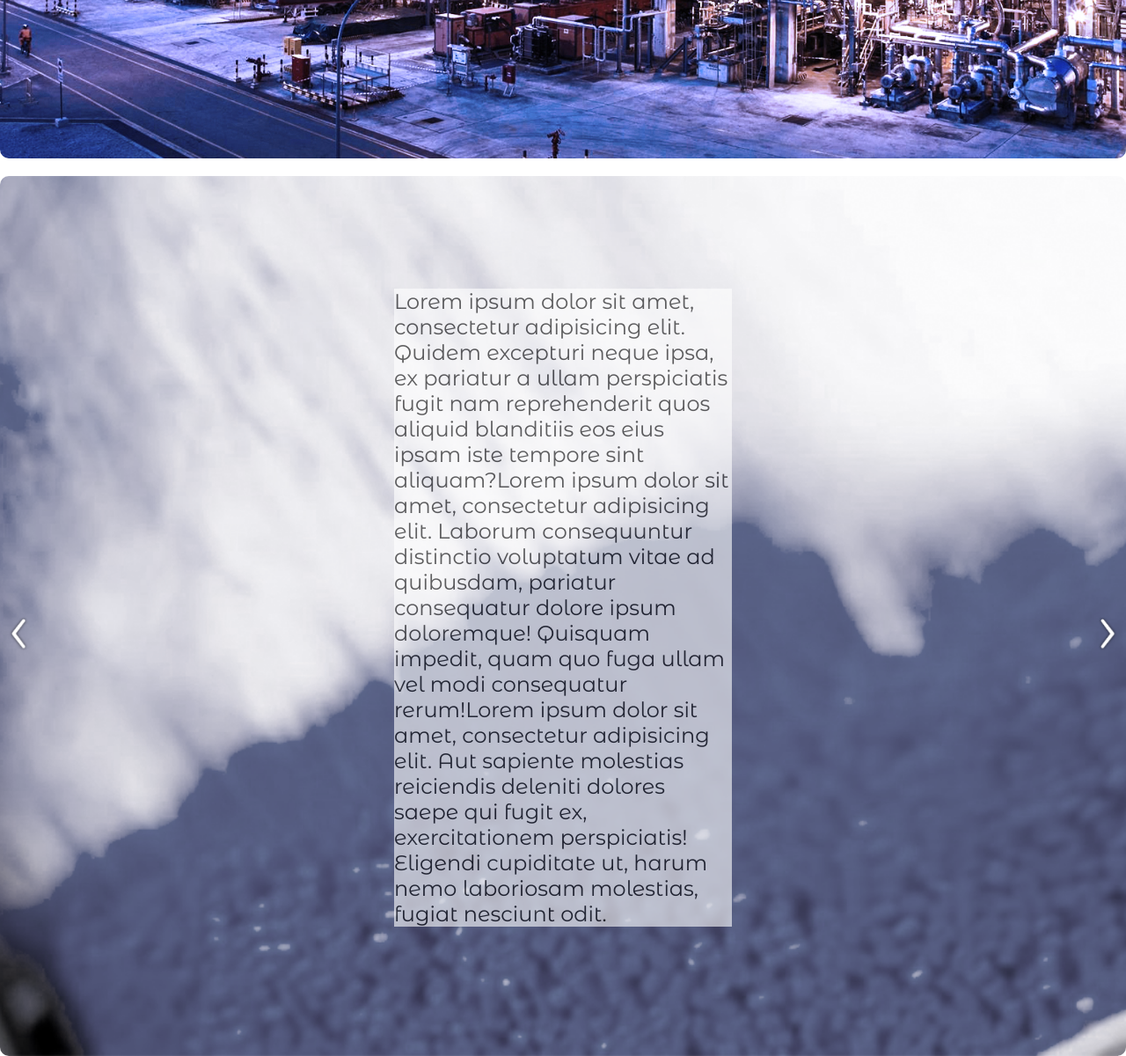
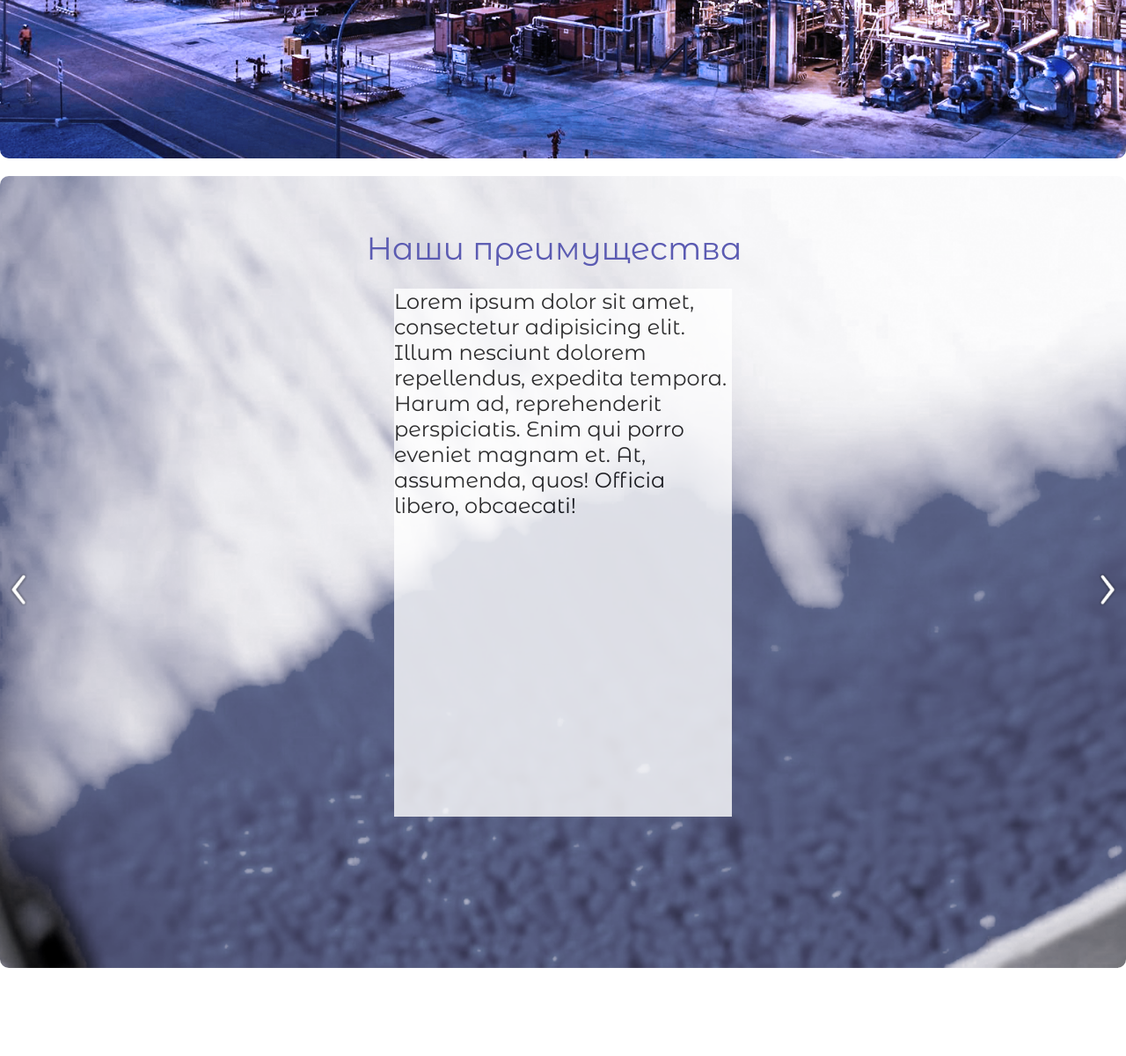
Before and after one commit to ArtikynPlayground/ArtikynPlayground.github.io, a PHP site: page /copoly in a window 1280 px wide. Shown: the part 677-1877 px from the top of the page at 88% size. After the commit the page ends 1777 px from the top, so only its background shows below. Run offline with PHP 8.4, Linux system fonts and the light colour scheme; some libraries are stand-ins or nearby versions.

Commit message:
Done with second block
= Fixed margins in second block.
+ Added title in second block.
Need:
Add content to sliders.

```diff
--- a/copoly/css/main.css
+++ b/copoly/css/main.css
@@ -121,27 +121,37 @@ cursor: pointer;
 }
 
 .main_content2{
-    margin: 0 auto;
     background-size: cover;
     background-repeat: no-repeat;
     background-image: url(/copoly/img/main_content2.png);
-    height: 1000px;
+    height: 900px;
     background-position: 10% 50%;
     border-radius: 10px;
-    margin-top: 20px;
+       margin-top: 20px;
     position: relative;
     }
 
 .main_slider{
-    height: 70%;
+    height: 600px;
     width: 30%;
     background-color: white;
-    opacity: 0.6;
+    opacity: 0.8;
     margin: 0 auto;
+    color: black;
     margin-top: 10%;
-    color: black;
 }
 
 .main_content2 .font-style{
  cursor: default;
 }
+
+.main_content2 > .font-style{
+
+    width: 447px;
+    margin: 0 auto;
+    top: 60px;
+    left: 0;
+    right: 0;
+    font-size: 36px;
+    position: absolute;
+}
--- a/copoly/index.html
+++ b/copoly/index.html
@@ -49,14 +49,18 @@
 <!--<div class="main_images img2"></div>
    <div class="main_images img3"></div>-->
 
-<div class="main_content2 siema">
-    <div class="main_slider font-style">
-     Lorem ipsum dolor sit amet, consectetur adipisicing elit. Quidem excepturi neque ipsa, ex pariatur a ullam perspiciatis fugit nam reprehenderit quos aliquid blanditiis eos eius ipsam iste tempore sint aliquam?Lorem ipsum dolor sit amet, consectetur adipisicing elit. Laborum consequuntur distinctio voluptatum vitae ad quibusdam, pariatur consequatur dolore ipsum doloremque! Quisquam impedit, quam quo fuga ullam vel modi consequatur rerum!Lorem ipsum dolor sit amet, consectetur adipisicing elit. Aut sapiente molestias reiciendis deleniti dolores saepe qui fugit ex, exercitationem perspiciatis! Eligendi cupiditate ut, harum nemo laboriosam molestias, fugiat nesciunt odit.
-    </div>
-    <div class="main_slider font-style">
-    Lorem ipsum dolor sit amet, consectetur adipisicing elit. Quidem excepturi neque ipsa, ex pariatur a ullam perspiciatis fugit nam reprehenderit quos aliquid blanditiis eos eius ipsam iste tempore sint aliquam?Lorem ipsum dolor sit amet, consectetur adipisicing elit. Laborum consequuntur distinctio voluptatum vitae ad quibusdam, pariatur consequatur dolore ipsum doloremque! Quisquam impedit, quam quo fuga ullam vel modi consequatur rerum!Lorem ipsum dolor sit amet, consectetur adipisicing elit. Aut sapiente molestias reiciendis deleniti dolores saepe qui fugit ex, exercitationem perspiciatis! Eligendi cupiditate ut, harum nemo laboriosam molestias, fugiat nesciunt odit.
+<div class="main_content2">
+    <div class="font-style">Наши преимущества</div>
+   <div class="siema main_siema">
+
+   <div class="main_slider font-style">
+     Lorem ipsum dolor sit amet, consectetur adipisicing elit. Illum nesciunt dolorem repellendus, expedita tempora. Harum ad, reprehenderit perspiciatis. Enim qui porro eveniet magnam et. At, assumenda, quos! Officia libero, obcaecati!
     </div>
 
+    <div class="main_slider font-style">
+    Lorem ipsum dolor sit amet, consectetur adipisicing elit. Eligendi ullam vero maxime rerum deserunt voluptatum cum molestias quaerat veniam autem et distinctio impedit commodi, mollitia laudantium iure reiciendis dignissimos repudiandae.
+    </div>
+    </div>
 </div>
 
 
```
